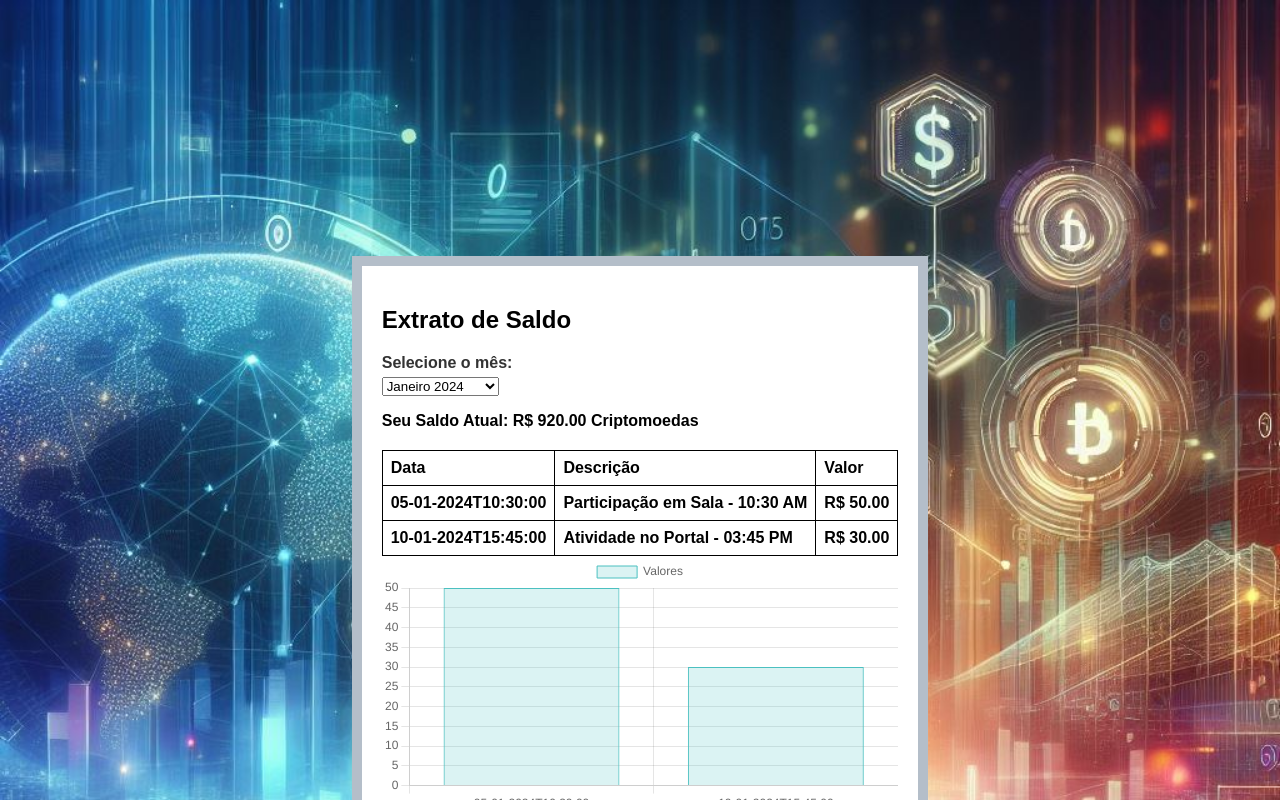
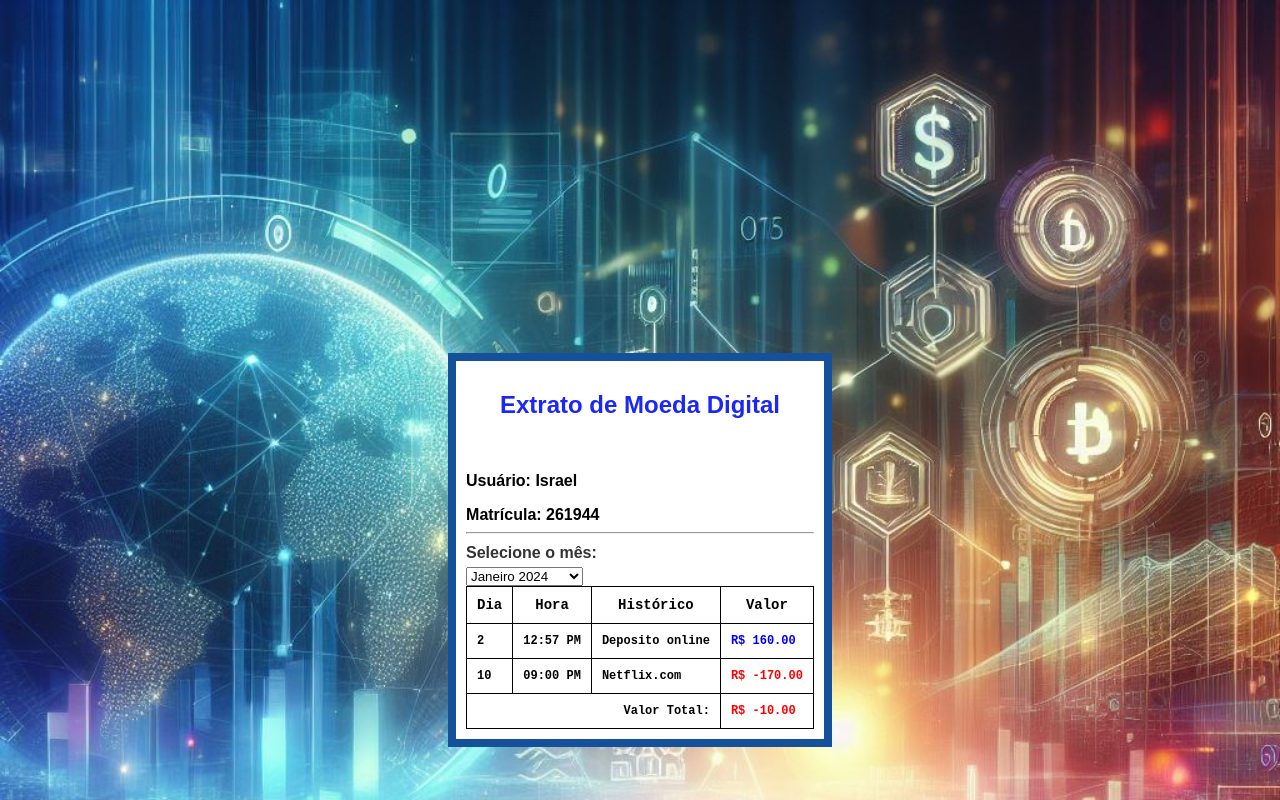
Before and after one commit to israel2640/Projeto-Moeda-Social-React, a React (Create React App) app: page /extrato in a window 1280 px wide. Shown: the top 800 px of the page. Built offline with nearby package versions, Linux system fonts and the light colour scheme; the HTML template or start-up script is replaced by a standard one.

Commit message:
Atualização 1.0.3
Foi realizado melhorias na página de extrato.

```diff
--- a/src/components/ExtratoSaldo.css
+++ b/src/components/ExtratoSaldo.css
@@ -2,30 +2,52 @@ body {
    background-color: #00ABBD;
    background-image: url("ifundo.jpeg");
    background-size: cover;
+
 }
 
 .extrato-saldo-container {
-   border: 10px solid #B4BEC9;
+   border: 8px solid #15519b;
    padding: 10px;
    max-width: 800px;
    margin: auto;
-   padding: 20px;
-   padding: 20px;
    margin-top: -300px;
    background-color: white;
 
 }
 
+.extrato-tabela-container {
+   overflow: auto; /* Barra de rolagem */
+   max-height: 300px; /* Altura máxima do contêiner da tabela */
+}
+
 .extrato-tabela {
    width: 100%;
-   margin-top: 20px;
    border: 1px solid #ddd;
    border-collapse: collapse;
 }
 
-  .extrato-tabela th,
+.extrato-tabela th {
+   border: 1px solid black;
+   padding: 10px;
+   text-align: center;
+   font-size: 14px;
+   font-family: 'Courier New', Courier, monospace;
+}
+
 .extrato-tabela td {
    border: 1px solid black;
-   padding: 8px;
+   padding: 10px;
    text-align: left;
+   font-size: 12px;
+   font-family: 'Courier New', Courier, monospace;
 }
+
+.extrato-saldo-container p {
+   margin-bottom: 5px;
+}
+
+.titulo-extrato {
+   color: #1b28f4;
+   text-align: center;
+
+}
--- a/src/components/ExtratoSaldo.js
+++ b/src/components/ExtratoSaldo.js
@@ -1,92 +1,68 @@
-import React, { useState, useEffect, useMemo, useRef } from 'react';
-import Chart from 'chart.js/auto';
+import React, { useState, useMemo } from 'react';
 
 import './ExtratoSaldo.css';
 
 const ExtratoSaldo = () => {
   const [mesSelecionado, setMesSelecionado] = useState('Janeiro 2024');
-    const canvasRef = useRef(null);
-    const myChartRef = useRef(null);
 
   const extratoData = useMemo(() => {
+    let extrato = [];
+
     if (mesSelecionado === 'Janeiro 2024') {
-            return [
-                { data: '05-01-2024T10:30:00', descricao: 'Participação em Sala - 10:30 AM', valor: 50.0 },
-                { data: '10-01-2024T15:45:00', descricao: 'Atividade no Portal - 03:45 PM', valor: 30.0 },
-                // Adicione mais itens ao extrato conforme necessário
+      extrato = [
+        { dia: 2, hora: '12:57 PM', historico: 'Deposito online', valor: 160.0 },
+        { dia: 10, hora: '09:00 PM', historico: 'Netflix.com', valor: -170.0 },
+        // Adiciona mais itens ao extrato de janeiro conforme necessário
       ];
     } else if (mesSelecionado === 'Fevereiro 2024') {
-            return [
-                { data: '05-02-2024T12:00:00', descricao: 'Atividade em Grupo - 12:00 PM', valor: 700.0 },
-                { data: '12-02-2024T14:30:00', descricao: 'Presença em sala de aula - 02:30 PM', valor: 400.0 },
-                // Adicione mais itens ao extrato de fevereiro conforme necessário
+      extrato = [
+        { dia: 5, hora: '12:00 PM', historico: 'Atividade em Grupo', valor: 150.0 },
+        { dia: 12, hora: '02:30 PM', historico: 'Presença em sala de aula', valor: 200.0 },
+        { dia: 5, hora: '12:01 PM', historico: 'Atividade em Grupo', valor: -100.0 },
+        { dia: 12, hora: '02:40 PM', historico: 'Presença em sala de aula', valor: -80.0 },
+        { dia: 5, hora: '12:57 PM', historico: 'Atividade em Grupo', valor: -120.0 },
+        { dia: 12, hora: '01:30 PM', historico: 'Presença em sala de aula', valor: -100.0 },
+        { dia: 5, hora: '09:00 PM', historico: 'Atividade em Grupo', valor: 150.0 },
+        { dia: 12, hora: '11:30 PM', historico: 'Presença em sala de aula', valor: 200.0 },
+        // Adiciona mais itens ao extrato de fevereiro conforme necessário
       ];
     }
 
-        // Adicione mais lógica para outros meses, se necessário
-        return [];
+    // Ordenar o extrato por data e hora
+    extrato.sort((a, b) => {
+      if (a.dia !== b.dia) {
+        return a.dia - b.dia;
+      } else {
+        // Separa as horas e minutos
+        const [aHour, aMinute] = a.hora.split(':');
+        const [bHour, bMinute] = b.hora.split(':');
+        // Compara horas e minutos
+        if (aHour !== bHour) {
+          return aHour - bHour;
+        } else {
+          return aMinute - bMinute;
+        }
+      }
+    });
+
+    return extrato;
   }, [mesSelecionado]);
+
+  const valorTotal = useMemo(() => {
+    return extratoData.reduce((total, item) => total + item.valor, 0);
+  }, [extratoData]);
 
   const handleSelecionarMes = (event) => {
     setMesSelecionado(event.target.value);
   };
 
-    useEffect(() => {
-        const ctx = canvasRef.current;
-
-        // Verificar se o contexto do canvas está disponível
-        if (ctx) {
-            const ctxContext = ctx.getContext('2d');
-
-            // Destruir gráfico anterior, se existir
-            if (myChartRef.current) {
-                myChartRef.current.destroy();
-            }
-
-            const newChart = new Chart(ctxContext, {
-                type: 'bar',
-                data: {
-                    labels: extratoData.map((item) => item.data),
-                    datasets: [
-                        {
-                            label: 'Valores',
-                            data: extratoData.map((item) => item.valor),
-                            backgroundColor: 'rgba(75, 192, 192, 0.2)',
-                            borderColor: 'rgba(75, 192, 192, 1)',
-                            borderWidth: 1,
-                        },
-                    ],
-                },
-                options: {
-                    scales: {
-                        y: {
-                            beginAtZero: false,
-                            suggestedMin: 0,
-                        },
-                    },
-                    elements: {
-                        bar: {
-                            borderWidth: 1,
-                            borderColor: 'white', // Adicione a cor branca para a borda
-                        },
-                    },
-                },
-            });
-
-            // Armazenar a referência ao novo gráfico
-            myChartRef.current = newChart;
-
-            // Lembre-se de destruir o gráfico ao desmontar o componente ou quando necessário
-            return () => {
-                newChart.destroy();
-            };
-        }
-    }, [extratoData, mesSelecionado]);
-
   return (
     <div className="extrato-saldo-top-container">
       <div className="extrato-saldo-container">
-                <h2>Extrato de Saldo</h2>
+        <h2 className="titulo-extrato">Extrato de Moeda Digital</h2><br />
+        <p>Usuário: Israel</p>
+        <p>Matrícula: 261944</p>
+        <hr />
         <label htmlFor="selectMes">Selecione o mês: </label>
         <select id="selectMes" value={mesSelecionado} onChange={handleSelecionarMes}>
           <option value="Janeiro 2024">Janeiro 2024</option>
@@ -101,32 +77,37 @@ const ExtratoSaldo = () => {
           <option value="Outubro 2024">Outubro 2024</option>
           <option value="Novembro 2024">Novembro 2024</option>
           <option value="Dezembro 2024">Dezembro 2024</option>
+
           {/* Adicione mais opções para outros meses */}
         </select>
-
-                <p>Seu Saldo Atual: R$ {920.0.toFixed(2)} Criptomoedas</p>
-
+        <div className="extrato-tabela-container">
           <table className="extrato-tabela">
             <thead>
               <tr>
-                            <th>Data</th>
-                            <th>Descrição</th>
+                <th>Dia</th>
+                <th>Hora</th>
+                <th>Histórico</th>
                 <th>Valor</th>
               </tr>
             </thead>
             <tbody>
-                        {extratoData.map((item) => (
-                            <tr key={item.data}>
-                                <td>{item.data}</td>
-                                <td>{item.descricao}</td>
-                                <td>R$ {item.valor.toFixed(2)}</td>
+              {extratoData.map((item, index) => (
+                <tr key={index}>
+                  <td>{item.dia}</td>
+                  <td>{item.hora}</td>
+                  <td>{item.historico}</td>
+                  <td style={{ color: item.valor >= 0 ? 'blue' : 'red' }}>R$ {item.valor.toFixed(2)}</td>
                 </tr>
               ))}
+              <tr>
+                <td colSpan="3" style={{ textAlign: 'right' }}>Valor Total:</td>
+                <td style={{ color: valorTotal >= 0 ? 'blue' : 'red' }}>
+                  R$ {valorTotal.toFixed(2)}
+                </td>
+              </tr>
             </tbody>
           </table>
-
-                {/* Adicione um elemento de tela para o gráfico */}
-                <canvas ref={canvasRef} width="400" height="200"></canvas>
+        </div>
       </div>
     </div>
   );
```
Lines whose indentation alone changed are shown as unchanged.
